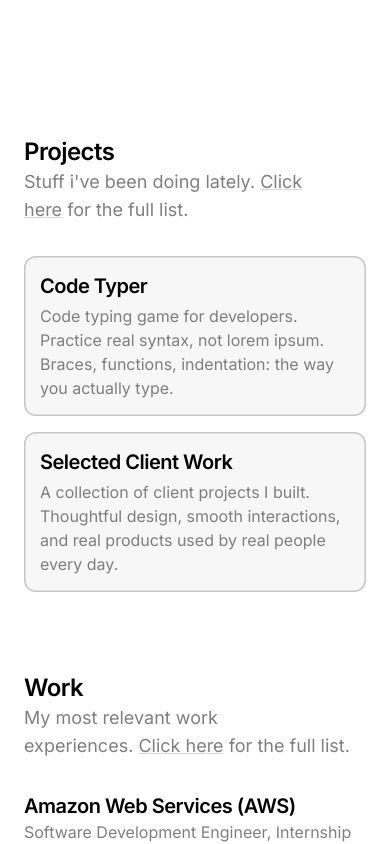
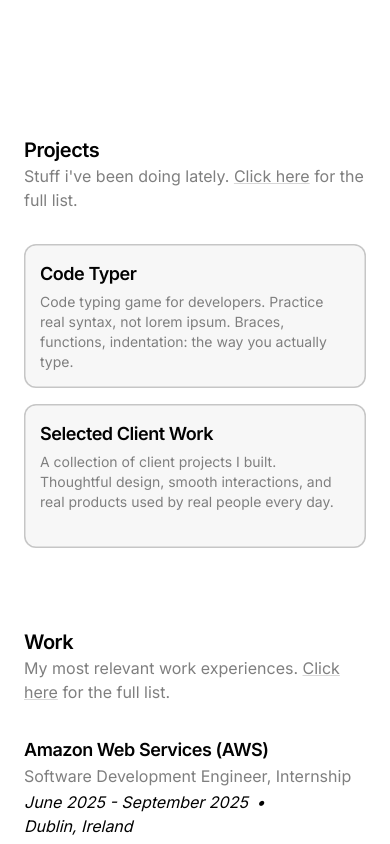
Before and after one commit to mattiacerutti/portfolio, a Next.js app: page / in a window 390 px wide. Shown: the part 740-1584 px from the top of the page. Built offline with nearby package versions, Linux system fonts and the light colour scheme.

Commit message:
feat: adjust text size for mobile

```diff
--- a/src/components/loading.tsx
+++ b/src/components/loading.tsx
@@ -1,6 +1,7 @@
 "use client";
 
 import {useEffect, useState} from "react";
+import P from "./typography/p";
 
 export default function LoadingWrapper({children}: {children: React.ReactNode}) {
   const [loading, setLoading] = useState(true);
@@ -24,7 +25,7 @@ export default function LoadingWrapper({children}: {children: React.ReactNode})
     <div className={`fixed inset-0 z-[9999] flex items-center justify-center transition-opacity duration-300`} aria-hidden>
       <div className="flex flex-col items-center gap-3">
         <div className="h-8 w-8 animate-spin rounded-full border-2 border-[var(--muted-foreground)] border-t-transparent" />
-        <span className="text-sm text-[var(--muted-foreground)]">Loading…</span>
+        <P className="text-[var(--muted-foreground)]">Loading…</P>
       </div>
     </div>
   );
--- a/src/components/projects/project-card.tsx
+++ b/src/components/projects/project-card.tsx
@@ -22,7 +22,7 @@ function ProjectCard(props: IProjectCardProps) {
       <Button className="relative flex h-full flex-col items-start gap-1 !rounded-xl p-4">
         {relevant && <LuPin className="absolute top-4 right-4 h-4 w-4 text-[var(--muted-foreground)]" title="This project has been pinned" />}
         <H4 className="text-[var(--foreground)]">{title}</H4>
-        <P className="!text-base text-[var(--muted-foreground)]">{description}</P>
+        <P className="!text-sm text-[var(--muted-foreground)] sm:!text-base">{description}</P>
         {!hideTechStack && technologies && (
           <div className="mt-5 flex flex-wrap gap-2">
             {technologies.map((tech, index) => (
--- a/src/components/typography/h1.tsx
+++ b/src/components/typography/h1.tsx
@@ -4,7 +4,7 @@ type H1Props = React.HTMLAttributes<HTMLHeadingElement>;
 
 export default function H1({children, className = "", ...props}: H1Props) {
   return (
-    <h1 className={`scroll-m-20 text-5xl font-bold tracking-tight text-balance ${className}`} {...props}>
+    <h1 className={`scroll-m-20 text-4xl font-bold tracking-tight text-balance sm:text-5xl ${className}`} {...props}>
       {children}
     </h1>
   );
--- a/src/components/typography/h2.tsx
+++ b/src/components/typography/h2.tsx
@@ -4,7 +4,7 @@ type H2Props = React.HTMLAttributes<HTMLHeadingElement>;
 
 export default function H2({children, className = "", ...props}: H2Props) {
   return (
-    <h2 className={`scroll-m-20 text-3xl font-semibold tracking-tight ${className}`} {...props}>
+    <h2 className={`scroll-m-20 text-2xl font-semibold tracking-tight sm:text-3xl ${className}`} {...props}>
       {children}
     </h2>
   );
--- a/src/components/typography/h3.tsx
+++ b/src/components/typography/h3.tsx
@@ -4,7 +4,7 @@ type H3Props = React.HTMLAttributes<HTMLHeadingElement>;
 
 export default function H3({children, className = "", ...props}: H3Props) {
   return (
-    <h3 className={`scroll-m-20 text-2xl font-semibold tracking-tight ${className}`} {...props}>
+    <h3 className={`scroll-m-20 text-xl font-semibold tracking-tight sm:text-2xl ${className}`} {...props}>
       {children}
     </h3>
   );
--- a/src/components/typography/h4.tsx
+++ b/src/components/typography/h4.tsx
@@ -4,7 +4,7 @@ type H4Props = React.HTMLAttributes<HTMLHeadingElement>;
 
 export default function H4({children, className = "", ...props}: H4Props) {
   return (
-    <h4 className={`scroll-m-20 text-xl font-semibold tracking-tight ${className}`} {...props}>
+    <h4 className={`scroll-m-20 text-lg font-semibold tracking-tight sm:text-xl ${className}`} {...props}>
       {children}
     </h4>
   );
--- a/src/components/typography/p.tsx
+++ b/src/components/typography/p.tsx
@@ -4,7 +4,7 @@ type PProps = React.HTMLAttributes<HTMLParagraphElement>;
 
 export default function P({children, className = "", ...props}: PProps) {
   return (
-    <p className={`text-lg ${className}`} {...props}>
+    <p className={`text-base sm:text-lg ${className}`} {...props}>
       {children}
     </p>
   );
--- a/src/components/work/work-experience.tsx
+++ b/src/components/work/work-experience.tsx
@@ -33,7 +33,7 @@ export default function WorkExperience(props: IWorkExperienceProps) {
           {formatDate(startDate)} - {endDate ? formatDate(endDate) : "Present"}
         </P>
         <P className="visible md:hidden">•</P>
-        <P className="md:!text-base md:text-[var(--muted-foreground)]">{location}</P>
+        <P className="md:text-[var(--muted-foreground)]">{location}</P>
       </div>
 
       <div className="mt-1 flex flex-col gap-5 md:col-span-2">
--- a/src/sections/footer.tsx
+++ b/src/sections/footer.tsx
@@ -5,6 +5,7 @@ import {RiComputerLine} from "react-icons/ri";
 import {FiMoon, FiSun} from "react-icons/fi";
 import {useTheme} from "next-themes";
 import {useSound} from "@/hooks/useSound";
+import P from "@/components/typography/p";
 
 export default function Footer() {
   const {setTheme, resolvedTheme, theme} = useTheme();
@@ -29,18 +30,18 @@ export default function Footer() {
   };
 
   return (
-    <footer className="mt-25 mb-5 flex w-full max-w-4xl items-center justify-between max-lg:px-6 md:mt-35 md:mb-10">
-      <p className="text-base text-gray-500">&copy; {new Date().getFullYear()}</p>
+    <footer className="mt-25 mb-5 flex w-full max-w-4xl items-center justify-between text-gray-500 max-lg:px-6 md:mt-35 md:mb-10">
+      <P>&copy; {new Date().getFullYear()}</P>
       {isMounted && (
         <div className="flex items-center justify-end gap-4">
           <button
-            className={`text-gray-500 transition duration-400 ${theme === "system" ? "opacity-50" : "cursor-pointer hover:text-[var(--foreground)]"}`}
+            className={`transition duration-400 ${theme === "system" ? "opacity-50" : "cursor-pointer hover:text-[var(--foreground)]"}`}
             onClick={() => changeTheme("system")}
           >
             <RiComputerLine className="h-5 w-5" />
           </button>
           <button
-            className="inline-flex cursor-pointer items-center justify-center leading-none text-gray-500 transition duration-400 hover:text-[var(--foreground)]"
+            className="inline-flex cursor-pointer items-center justify-center leading-none transition duration-400 hover:text-[var(--foreground)]"
             onClick={toggleTheme}
             aria-label="Toggle theme"
             title="Toggle theme"
--- a/src/sections/hero.tsx
+++ b/src/sections/hero.tsx
@@ -21,8 +21,8 @@ export default function Hero() {
         <div className="flex flex-col gap-1">
           <VerticalReveal>
             <div className="flex flex-col sm:flex-row sm:items-end sm:gap-3">
-              <H1 className="text-nowrap">hey! i&apos;m</H1>
-              <H1 className="text-nowrap">
+              <H1 className="!text-5xl text-nowrap">hey! i&apos;m</H1>
+              <H1 className="!text-5xl text-nowrap">
                 Mattia&nbsp;
                 <span className="hover:animate-wave inline-block origin-[70%_70%] transition-transform duration-300">
                   <Image src={Wave} alt="Wave" className="h-12 w-12" />
```
